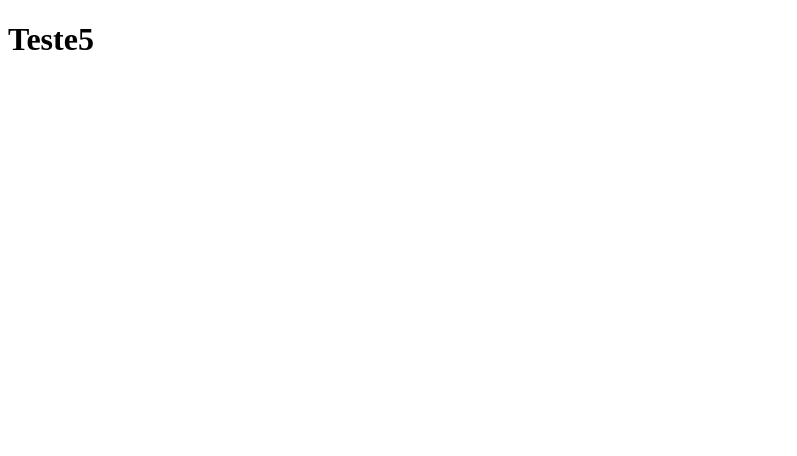
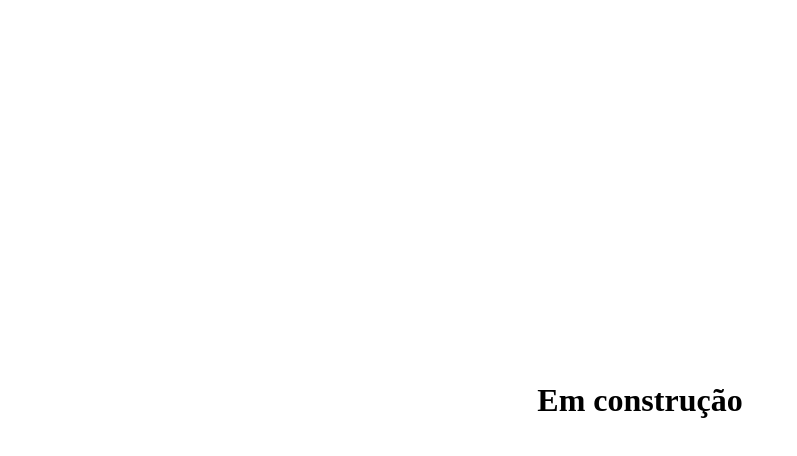
Before and after one commit to baptistarm/clone-tabnews, a Next.js app: page / in a window 1280 px wide. Shown: the top 456 px of the page, without its empty margins (0-797 px from the left). Built offline with nearby package versions, Linux system fonts and the light colour scheme.

Commit message:
Altera mensagem da página para "Em Construção"
- Estiliza para centralizar o texto

```diff
--- a/pages/index.js
+++ b/pages/index.js
@@ -1,5 +1,24 @@
+import { useEffect } from "react";
+
 function Home() {
-  return <h1>Teste5</h1>;
+  useEffect(() => {
+    // remove margens e preenchimentos padrão do body
+    document.body.style.margin = "0";
+    document.body.style.padding = "0";
+  }, []);
+
+  return (
+    <div
+      style={{
+        height: "100dvh", // ocupa a tela inteira
+        display: "flex", // ativa o flexbox
+        justifyContent: "center", // centraliza horizontalmente
+        alignItems: "center", // centraliza verticalmente
+      }}
+    >
+      <h1>Em construção</h1>
+    </div>
+  );
 }
 
 export default Home;
```
